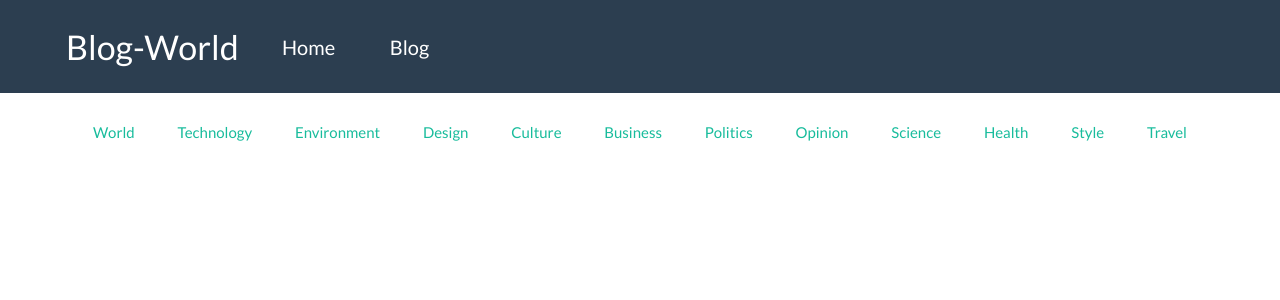
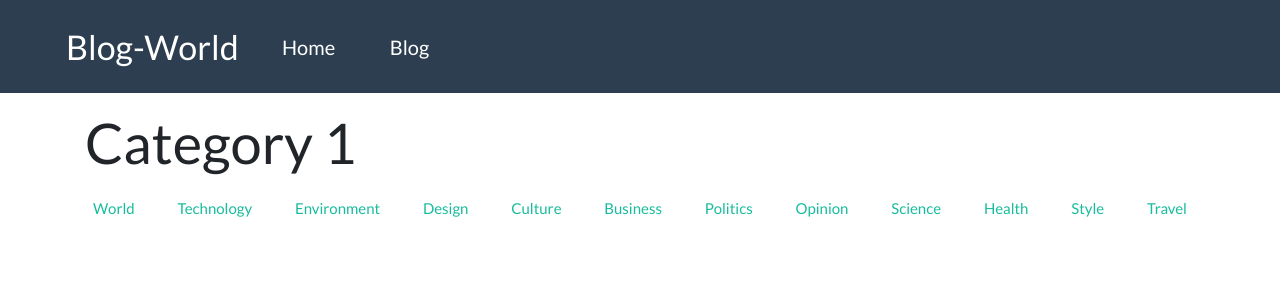
Before and after one commit to ravinduf/django-react-blog, a React (Create React App) app in the folder frontend/: page /category/1 in a window 1280 px wide. Shown: the top 300 px of the page. Built offline with nearby package versions, Linux system fonts and the light colour scheme.

Commit message:
updated Category.js to show the category that is viewing

```diff
--- a/frontend/src/components/Category.js
+++ b/frontend/src/components/Category.js
@@ -3,9 +3,18 @@ import { Container, Nav } from 'react-bootstrap'
 import { Link } from 'react-router-dom'
 
 
-const Category = () => {
+const Category = (props) => {
+
+    const capitalizeFirstLetter = (word) => {
+        if (word)
+            return word.charAt(0).toUpperCase() + word.slice(1);
+
+        return '';
+    }
+
     return (
         <Container className="mt-3">
+            <h4 className="display-4">Category {capitalizeFirstLetter(props.match.params.id)}</h4>
             <div className="py-1 mb-2">
                 <Nav className="d-flex justify-content-between">
                     <Link className="p-2 text=muted" to="/category/world">World</Link>
```
